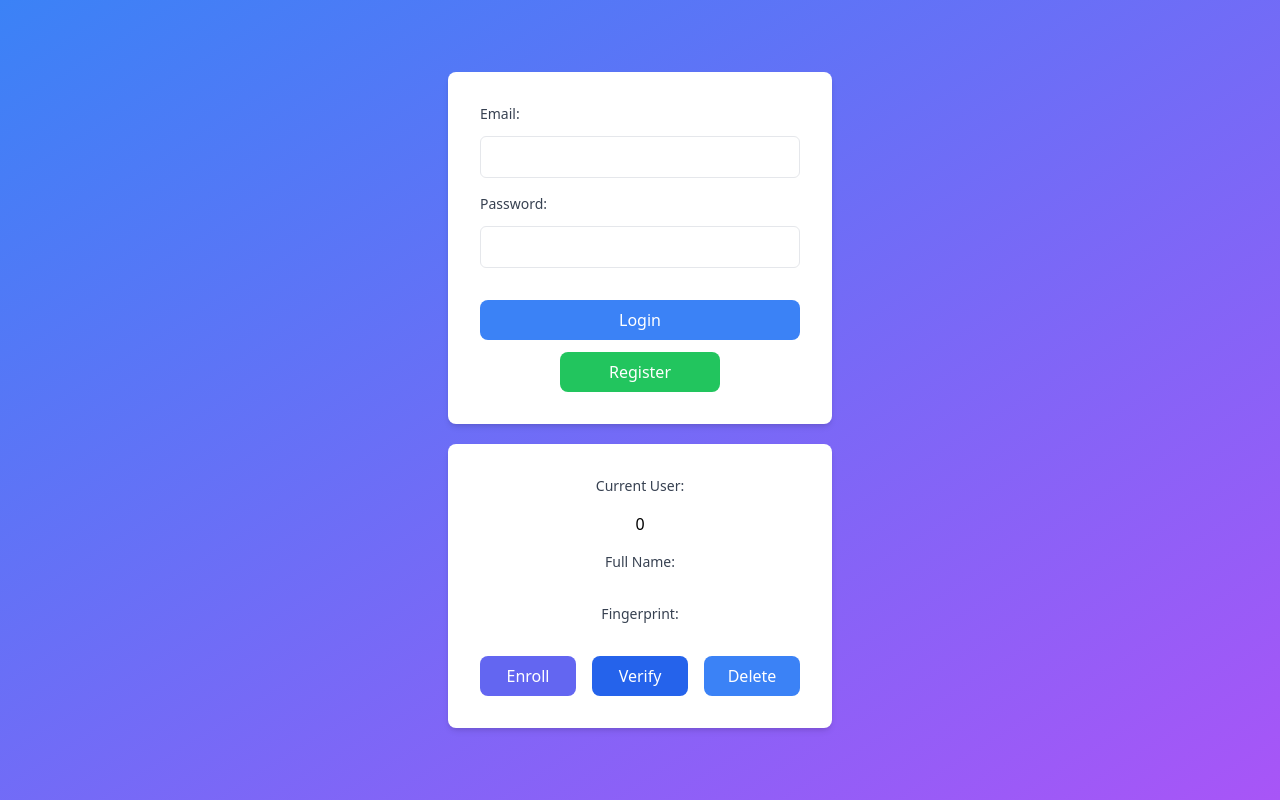
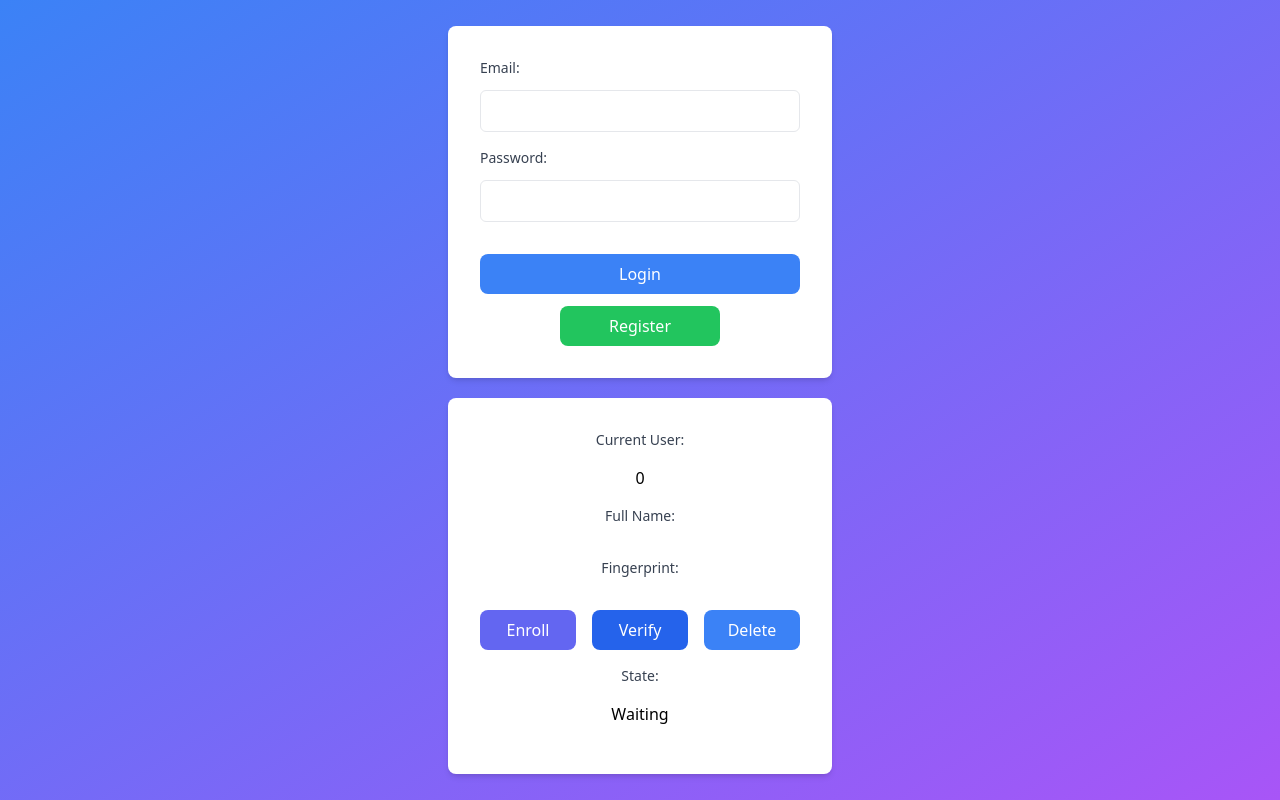
Before and after one commit to mujugen/BbArduinoWebApp, a Next.js app: page / in a window 1280 px wide. Built offline with nearby package versions, Linux system fonts and the light colour scheme.

Commit message:
pre-websocket

```diff
--- a/pages/index.js
+++ b/pages/index.js
@@ -5,6 +5,7 @@ export default function Home() {
   const [currentUserId, setcurrentUserId] = useState(0);
   const [userFullname, setuserFullname] = useState("");
   const [userFingerprint, setuserFingerprint] = useState("");
+  const [arduinoState, setarduinoState] = useState("Waiting");
 
   async function enrollRequest() {
     console.log("enrollRequest");
@@ -344,6 +345,19 @@ export default function Home() {
             Delete
           </button>
         </div>
+        <div className="flex flex-col justify-items-center text-center">
+          <div className="mb-2 mt-4">
+            <label
+              htmlFor="userId"
+              className="block text-sm font-medium text-gray-700 mb-2"
+            >
+              State:
+            </label>
+            <div id="userId" className="mt-1 p-2 w-full">
+              {arduinoState}
+            </div>
+          </div>
+        </div>
       </div>
     </div>
   );
```
